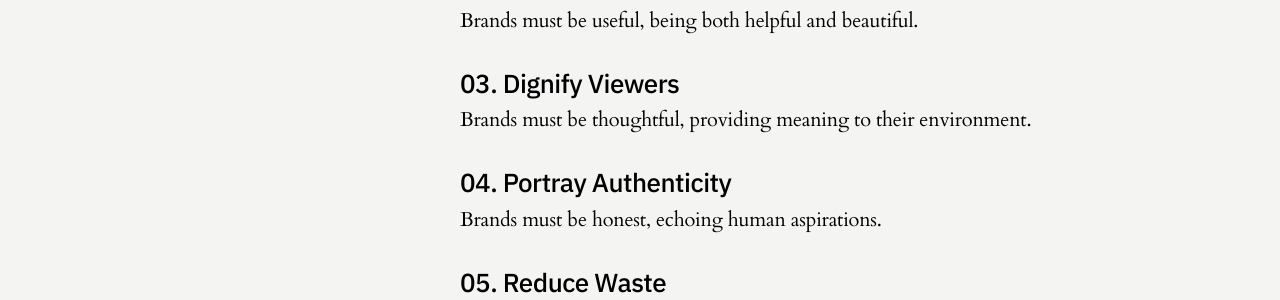
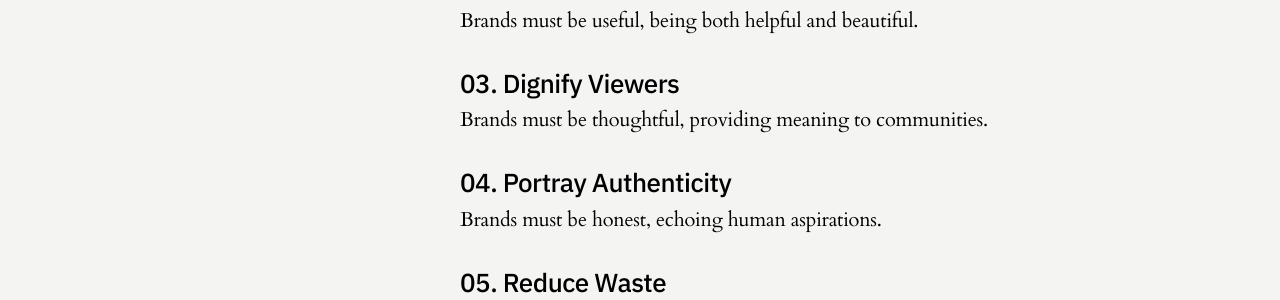
Before and after one commit to jeremydcherry/jeremydcherry.github.io, a Jekyll site: the page built from content/brands.md, in a window 1280 px wide. Shown: the part 590-890 px from the top of the page. Built offline with Jekyll 4.4.1, drawn with Linux system fonts in a browser that asks for light colours.

Commit message:
Edited Manifesto tenet

```diff
--- a/content/brands.md
+++ b/content/brands.md
@@ -20,7 +20,7 @@ Brands must be ecological, reflecting who they represent.
 Brands must be useful, being both helpful and beautiful.
 
 ## 03. Dignify Viewers
-Brands must be thoughtful, providing meaning to their environment.
+Brands must be thoughtful, providing meaning to communities.
 
 ## 04. Portray Authenticity
 Brands must be honest, echoing human aspirations.
```
